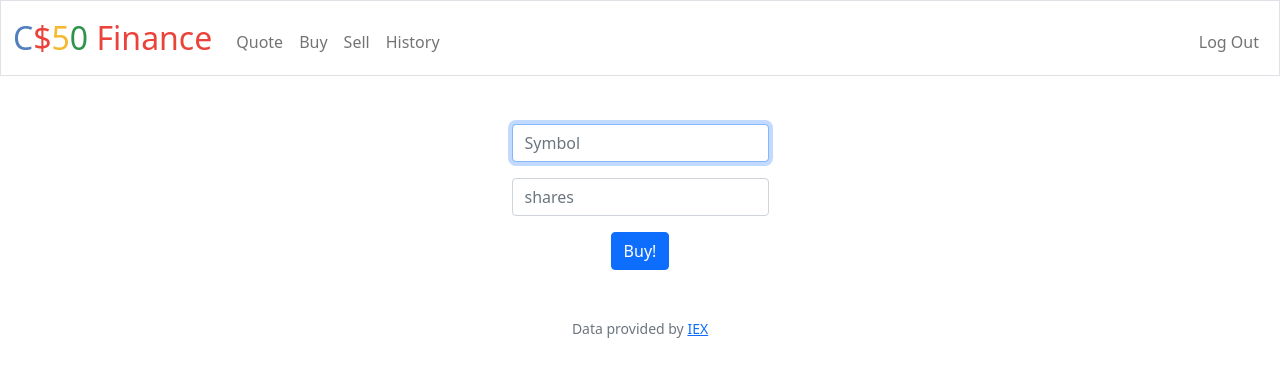
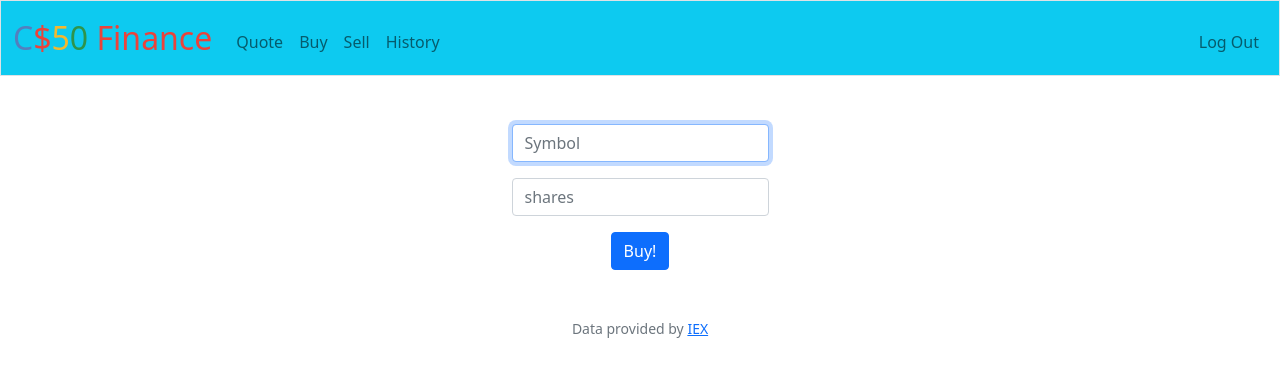
Before and after one commit to lu-carvalho/91640075, a Flask app: page /buy in a window 1280 px wide. Shown: the top 377 px of the page. Run offline with Flask 2, Linux system fonts and the light colour scheme; the visitor is signed in with stand-in values (Sample User, id 1); some libraries are stand-ins or nearby versions.

Commit message:
Fri, Mar 11, 2022, 2:24 PM +00:00

```diff
--- a/finance/templates/layout.html
+++ b/finance/templates/layout.html
@@ -22,7 +22,7 @@
 
     <body>
 
-        <nav class="bg-#78e08f border navbar navbar-expand-md navbar-light">
+        <nav class="bg-info border navbar navbar-expand-md navbar-light">
             <div class="container-fluid">
                 <a class="navbar-brand" href="/"><span class="blue">C</span><span class="red">$</span><span class="yellow">5</span><span class="green">0</span> <span class="red">Finance</span></a>
                 <button aria-controls="navbar" aria-expanded="false" aria-label="Toggle navigation" class="navbar-toggler" data-bs-target="#navbar" data-bs-toggle="collapse" type="button">
```
